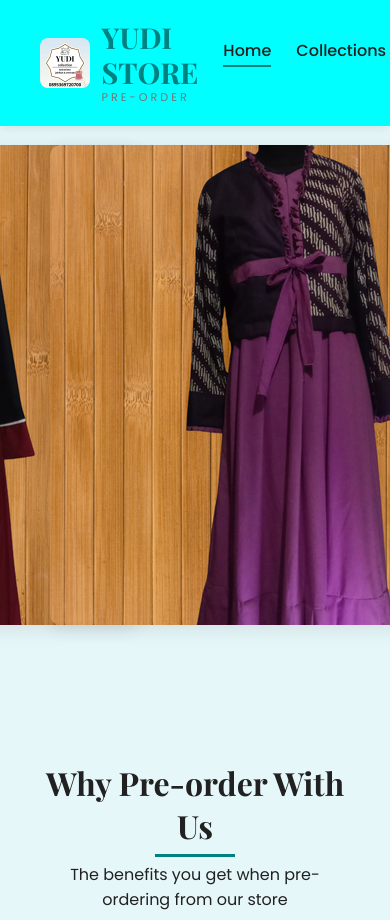
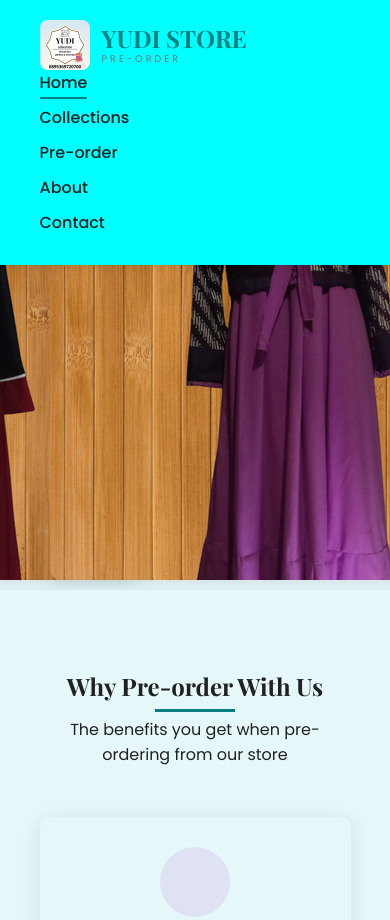
Before and after one commit to nurimansholahuddin-droid/Yudi-Store, a plain HTML site: page index.html in a window 390 px wide. Shown: the top 920 px of the page. Drawn offline with nearby package versions, Linux system fonts and the light colour scheme.

Commit message:
Update index.html

```diff
--- a/index.html
+++ b/index.html
@@ -4,7 +4,9 @@
     <meta charset="UTF-8">
     <meta name="viewport" content="width=device-width, initial-scale=1.0">
     <title>FASHIONLY - Premium Pre-order</title>
-    <link href="https://fonts.googleapis.com/css2?family=Poppins:wght@300;400;500;600;700&family=Playfair+Display:wght@700&display=swap" rel="stylesheet">
+    <link
+        href="https://fonts.googleapis.com/css2?family=Poppins:wght@300;400;500;600;700&family=Playfair+Display:wght@700&display=swap"
+        rel="stylesheet">
     <style>
         /* CSS Styles */
         :root {
@@ -15,7 +17,6 @@
             --light: #c0c0c0;
             --gray: #757575;
             --white: #e6f7fa;
-
             --shadow: 0 4px 20px rgba(0, 0, 0, 0.1);
             --transition: all 0.4s cubic-bezier(0.25, 0.8, 0.25, 1);
         }
@@ -33,7 +34,10 @@
             overflow-x: hidden;
         }
 
-        h1, h2, h3, h4 {
+        h1,
+        h2,
+        h3,
+        h4 {
             font-family: 'Playfair Display', serif;
             font-weight: 700;
         }
@@ -57,6 +61,7 @@
             z-index: 1000;
             transition: var(--transition);
             background-color: aqua;
+
         }
 
         .header-container {
@@ -142,10 +147,25 @@
         }
 
         @keyframes slide {
-            0%, 25% { transform: translateX(0); }
-            33%, 58% { transform: translateX(-33.33%); }
-            66%, 91% { transform: translateX(-66.66%); }
-            100% { transform: translateX(0); }
+
+            0%,
+            25% {
+                transform: translateX(0);
+            }
+
+            33%,
+            58% {
+                transform: translateX(-33.33%);
+            }
+
+            66%,
+            91% {
+                transform: translateX(-66.66%);
+            }
+
+            100% {
+                transform: translateX(0);
+            }
         }
 
         .slide {
@@ -378,8 +398,94 @@
         .btn-small:hover {
             background: var(--primary-dark);
         }
+
+        /* Media Queries for Responsiveness */
+        @media (max-width: 768px) {
+            .header-container {
+                flex-direction: column;
+                align-items: flex-start;
+            }
+
+            .main-nav ul {
+                flex-direction: column;
+                width: 100%;
+            }
+
+            .main-nav li {
+                margin-left: 0;
+                margin-bottom: 10px;
+            }
+
+            .hero-slider {
+                height: 50vh;
+            }
+
+            .slide-content h2 {
+                font-size: 1.5rem;
+            }
+
+            .slide-content p {
+                font-size: 0.9rem;
+            }
+
+            .btn {
+                padding: 10px 20px;
+            }
+
+            .section-header h2 {
+                font-size: 1.5rem;
+            }
+
+            .benefits-container {
+                grid-template-columns: 1fr;
+            }
+
+            .product-card {
+                margin: 0 auto;
+            }
+
+            .product-img img {
+                width: 100%;
+                height: auto;
+            }
+        }
+
+        @media (max-width: 480px) {
+            .logo-text h1 {
+                font-size: 1.5rem;
+            }
+
+            .logo-text p {
+                font-size: 0.6rem;
+            }
+
+            .slide-content h2 {
+                font-size: 1.2rem;
+            }
+
+            .slide-content p {
+                font-size: 0.8rem;
+            }
+
+            .btn {
+                padding: 8px 15px;
+            }
+
+            .product-title {
+                font-size: 0.9rem;
+            }
+
+            .current-price {
+                font-size: 1rem;
+            }
+
+            .original-price {
+                font-size: 0.7rem;
+            }
+        }
     </style>
 </head>
+
 <body>
     <!-- Header Section -->
     <header class="header">
@@ -414,7 +520,8 @@
                 </div>
                 <div class="slide-content">
                     <h2>Independencevb Vibes Collection</h2>
-                    <p>Pre-order now and get 25% discount for our limited edition summer collection. Only available for pre-order customers.</p>
+                    <p>Pre-order now and get 25% discount for our limited edition summer collection. Only available for
+                        pre-order customers.</p>
                     <a href="#" class="btn">Pre-order Now</a>
                 </div>
             </div>
@@ -426,7 +533,8 @@
                 </div>
                 <div class="slide-content">
                     <h2>Premium Materials</h2>
-                    <p>Crafted with highest quality fabrics for maximum comfort and durability. Pre-order to ensure your size is available.</p>
+                    <p>Crafted with highest quality fabrics for maximum comfort and durability. Pre-order to ensure your
+                        size is available.</p>
                     <a href="#" class="btn">Pre-order Now</a>
                 </div>
             </div>
@@ -438,7 +546,8 @@
                 </div>
                 <div class="slide-content">
                     <h2>Elegant Evenings</h2>
-                    <p>Our special occasion collection is available for pre-order only. Reserve yours before we run out of stock.</p>
+                    <p>Our special occasion collection is available for pre-order only. Reserve yours before we run out
+                        of stock.</p>
                     <a href="#" class="btn">Pre-order Now</a>
                 </div>
             </div>
```
